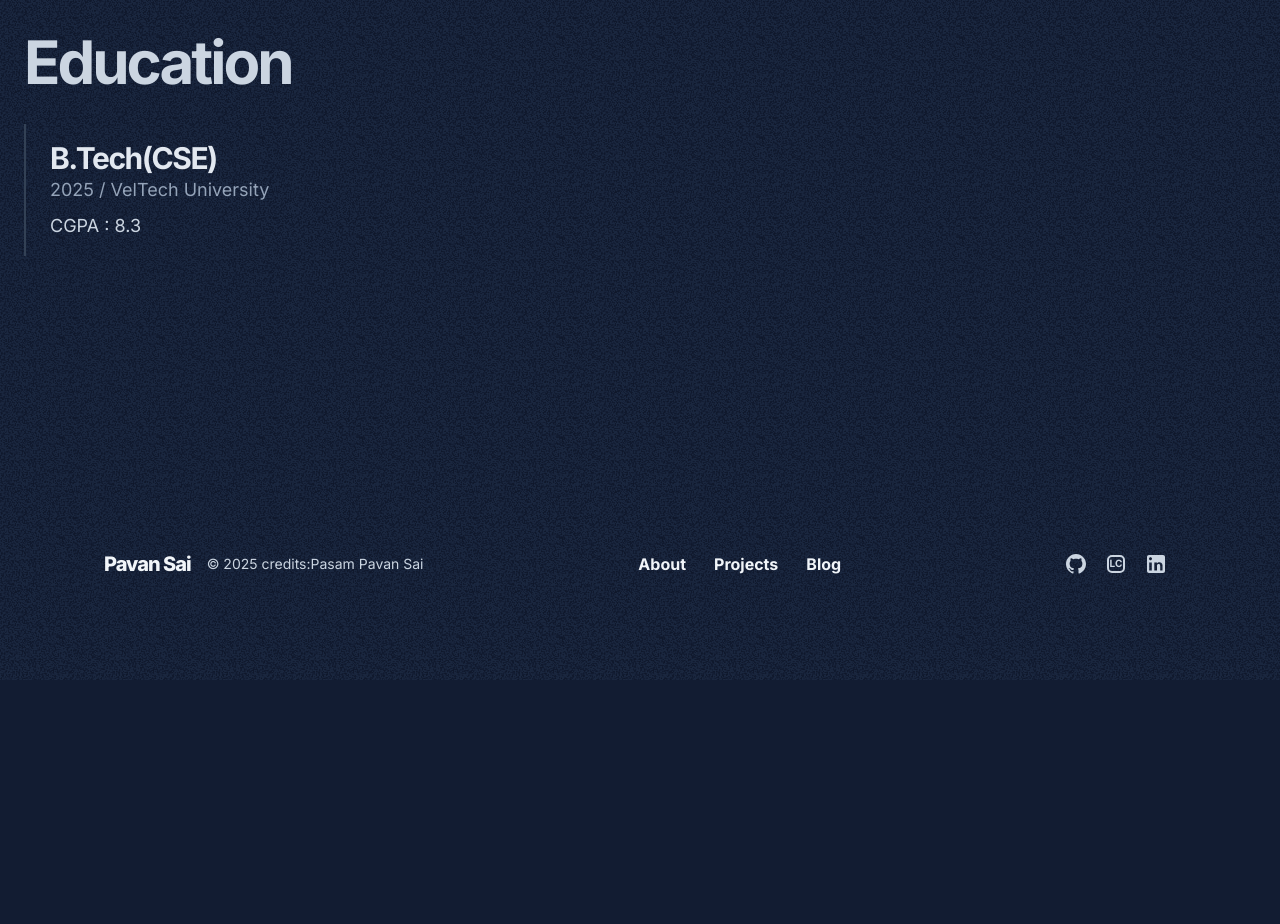
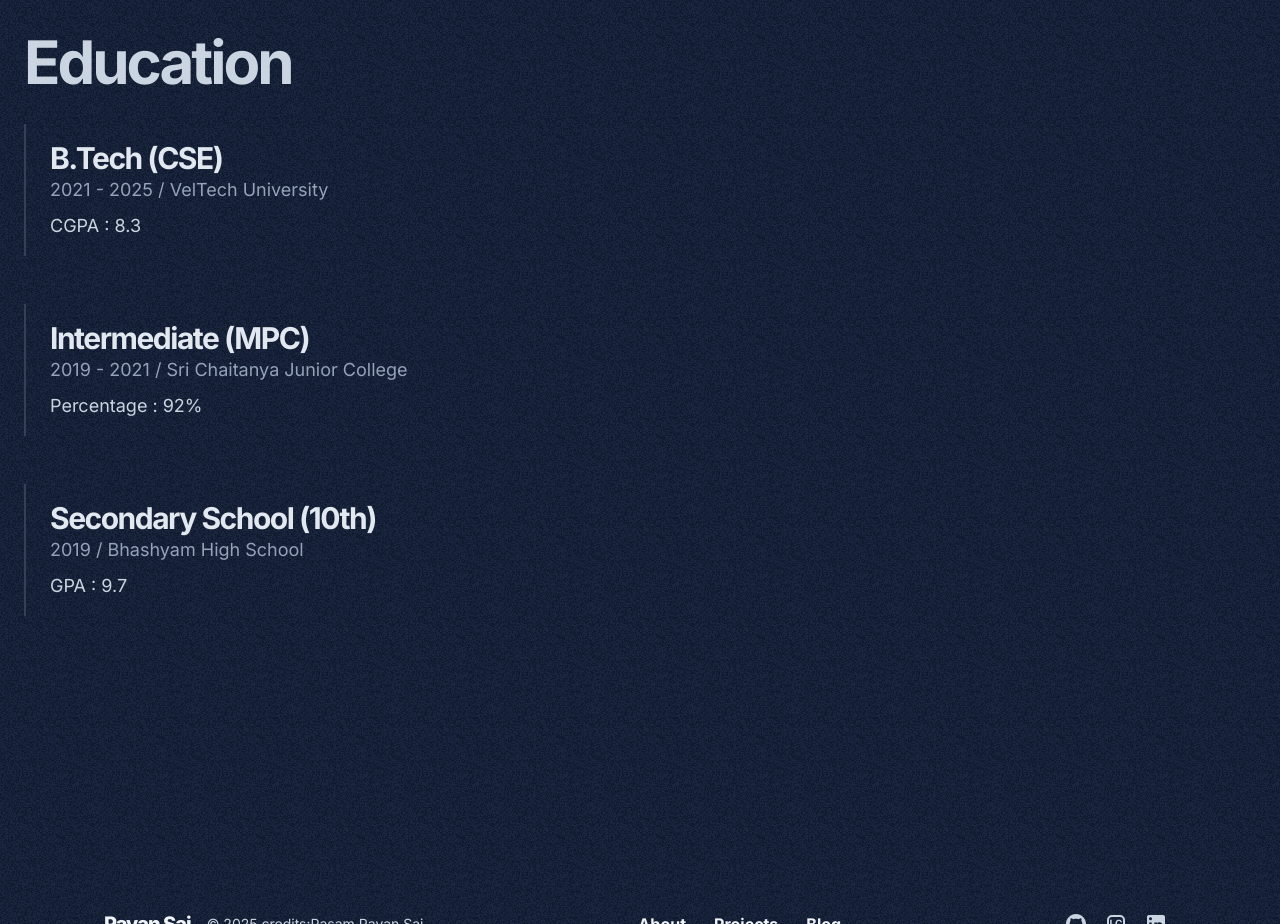
Before and after one commit to pasam05/pasamportfo, a Next.js app in the folder creative-portfolio/: page /about in a window 1280 px wide. Shown: the part 940-1864 px from the top of the page. Before the commit the page ends 1620 px from the top, so only its background shows below. Built offline with nearby package versions, Linux system fonts and the light colour scheme.

Commit message:
Update page.tsx

```diff
--- a/creative-portfolio/src/app/about/page.tsx
+++ b/creative-portfolio/src/app/about/page.tsx
@@ -92,14 +92,33 @@ export default function AboutPage() {
 
 
         {/* Education section */}
-        <h2 className="text-4xl md:text-6xl font-bold text-slate-300 mb-8 mt-16">Education</h2>
-        <div className="mb-12">
-          <div className="border-l-2 border-slate-700 pl-6 py-4">
-            <h3 className="text-2xl md:text-3xl font-bold text-slate-200">B.Tech(CSE)</h3>
-            <p className="text-lg text-slate-400 mb-2">2025 / VelTech University</p>
-            <p className="text-lg text-slate-300">CGPA : 8.3 </p>
-          </div>
-        </div>
+        {/* Education section */}
+<h2 className="text-4xl md:text-6xl font-bold text-slate-300 mb-8 mt-16">Education</h2>
+
+<div className="mb-12">
+  <div className="border-l-2 border-slate-700 pl-6 py-4">
+    <h3 className="text-2xl md:text-3xl font-bold text-slate-200">B.Tech (CSE)</h3>
+    <p className="text-lg text-slate-400 mb-2">2021 - 2025 / VelTech University</p>
+    <p className="text-lg text-slate-300">CGPA : 8.3</p>
+  </div>
+</div>
+
+<div className="mb-12">
+  <div className="border-l-2 border-slate-700 pl-6 py-4">
+    <h3 className="text-2xl md:text-3xl font-bold text-slate-200">Intermediate (MPC)</h3>
+    <p className="text-lg text-slate-400 mb-2">2019 - 2021 / Sri Chaitanya Junior College</p>
+    <p className="text-lg text-slate-300">Percentage : 92%</p>
+  </div>
+</div>
+
+<div className="mb-12">
+  <div className="border-l-2 border-slate-700 pl-6 py-4">
+    <h3 className="text-2xl md:text-3xl font-bold text-slate-200">Secondary School (10th)</h3>
+    <p className="text-lg text-slate-400 mb-2">2019 / Bhashyam High School</p>
+    <p className="text-lg text-slate-300">GPA : 9.7</p>
+  </div>
+</div>
+
       </div>
     </section>
   );
```
